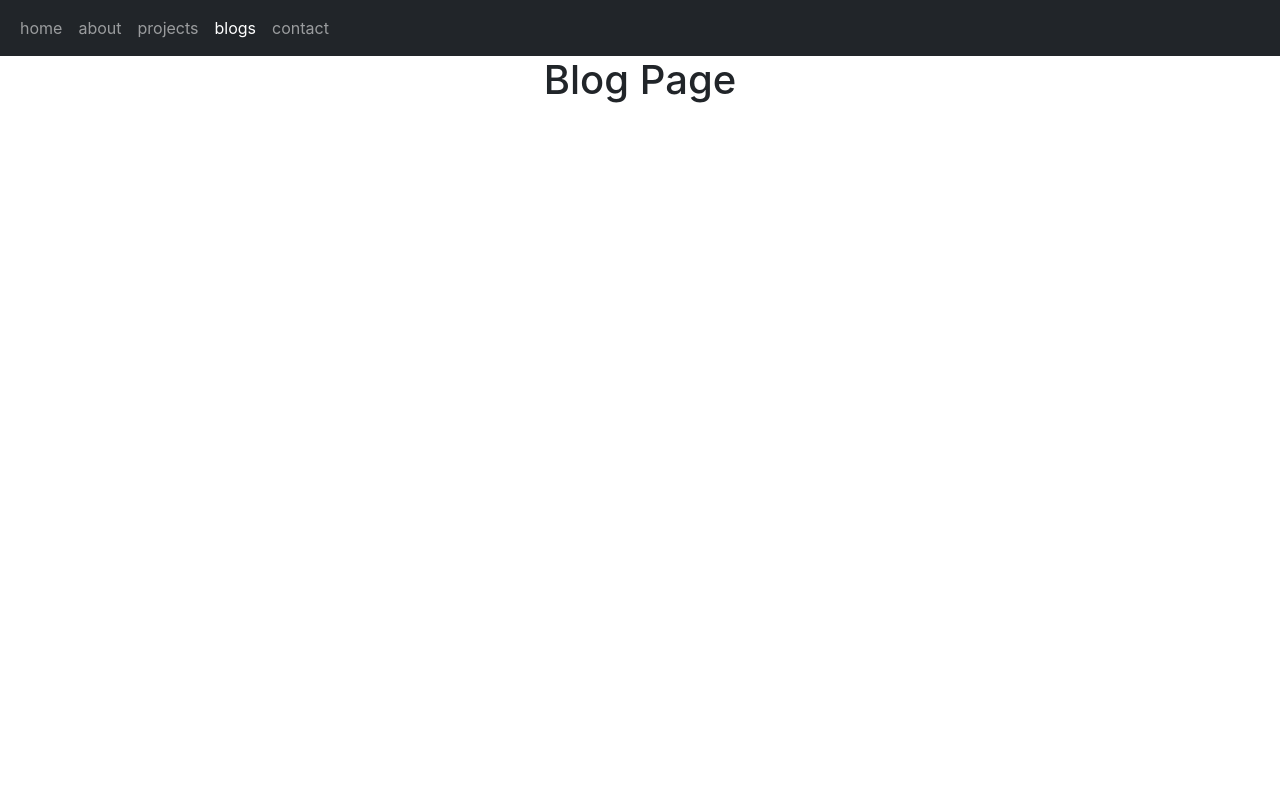
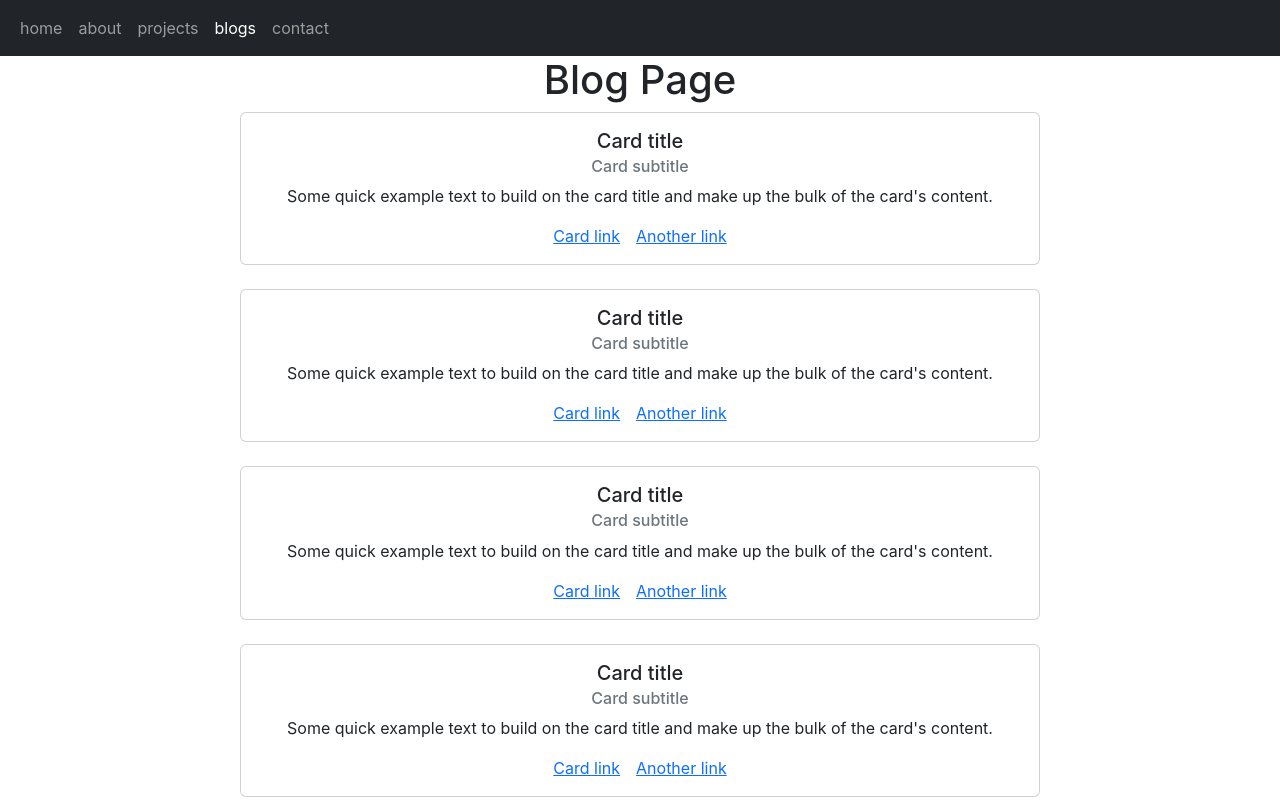
Before and after one commit to jmacapagal90/james_macapagal_portfolio, a React (Create React App) app in the folder james-macapagal-portfolio/: page /blogs in a window 1280 px wide. Built offline with nearby package versions, Linux system fonts and the light colour scheme.

Commit message:
added blog cards, added links to about and contact

```diff
--- a/james-macapagal-portfolio/src/components/About.js
+++ b/james-macapagal-portfolio/src/components/About.js
@@ -2,8 +2,25 @@
 
 function About(){
     return(
-        <div class="container-fluid">
+        <div class="container">
             <h1>About Me</h1>
+            <p>Hello! My name is James Macapagal, and I'm a Software Engineer based out of Chicago, IL.  I enjoy making weird, fun games. </p>
+                <h2>Find Me At:</h2>
+                <ul class="list-group">
+                    <li class="list-group-item">
+                            <a target="_blank" href="https://www.linkedin.com/in/jamesmacapagal/">LinkedIn</a>
+                    </li>
+                    <li class="list-group-item">
+                            <a target="_blank" href="https://github.com/jmacapagal90">Github</a>
+                            </li>
+                    <li class="list-group-item">
+                            <a target="_blank" href="https://dev.to/jmacapagal90">DEV Blog</a>
+                            </li>
+                    <li class="list-group-item">
+                            <a target="_blank" href="mailto:j.macapagal90@gmail.com">Email</a>
+                    </li>
+                </ul>
+            <img src="..." alt="mypic"/>
         </div>
     )
 }
--- a/james-macapagal-portfolio/src/components/Blogs.js
+++ b/james-macapagal-portfolio/src/components/Blogs.js
@@ -2,8 +2,58 @@
 
 function Blogs(){
     return(
-        <div class="container-fluid">
-            <h1>Blog Page</h1>
+        <div class="position-relative">
+                <div class="position-absolute top-0 start-50 translate-middle-x">
+                <div class="container-fluid">
+                    <h1>Blog Page</h1>
+                        <div class="row row-cols-1 row-cols-md-1 g-4">
+                            <div class="col">
+                                <div class="card" style={{width: '50rem'}}>
+                                    <div class="card-body">
+                                        <h5 class="card-title">Card title</h5>
+                                        <h6 class="card-subtitle mb-2 text-muted">Card subtitle</h6>
+                                        <p class="card-text">Some quick example text to build on the card title and make up the bulk of the card's content.</p>
+                                        <a href="#" class="card-link">Card link</a>
+                                        <a href="#" class="card-link">Another link</a>
+                                    </div>
+                                </div>
+                            </div>
+                            <div class="col">
+                                <div class="card" style={{width: '50rem'}}>
+                                    <div class="card-body">
+                                        <h5 class="card-title">Card title</h5>
+                                        <h6 class="card-subtitle mb-2 text-muted">Card subtitle</h6>
+                                        <p class="card-text">Some quick example text to build on the card title and make up the bulk of the card's content.</p>
+                                        <a href="#" class="card-link">Card link</a>
+                                        <a href="#" class="card-link">Another link</a>
+                                    </div>
+                                </div>
+                            </div>
+                            <div class="col">
+                                <div class="card" style={{width: '50rem'}}>
+                                    <div class="card-body">
+                                                <h5 class="card-title">Card title</h5>
+                                        <h6 class="card-subtitle mb-2 text-muted">Card subtitle</h6>
+                                        <p class="card-text">Some quick example text to build on the card title and make up the bulk of the card's content.</p>
+                                        <a href="#" class="card-link">Card link</a>
+                                        <a href="#" class="card-link">Another link</a>
+                                    </div>
+                                </div>
+                            </div>
+                            <div class="col">
+                                <div class="card" style={{width: '50rem'}}>
+                                    <div class="card-body">
+                                            <h5 class="card-title">Card title</h5>
+                                            <h6 class="card-subtitle mb-2 text-muted">Card subtitle</h6>
+                                            <p class="card-text">Some quick example text to build on the card title and make up the bulk of the card's content.</p>
+                                            <a href="#" class="card-link">Card link</a>
+                                            <a href="#" class="card-link">Another link</a>
+                                    </div>
+                                </div>
+                            </div>
+                        </div>
+                </div>
+            </div>
         </div>
     )
 }
--- a/james-macapagal-portfolio/src/components/ContactInfo.js
+++ b/james-macapagal-portfolio/src/components/ContactInfo.js
@@ -3,7 +3,21 @@
 function ContactInfo(){
     return(
         <div class="container-fluid">
-            <h1>Contact Info Page</h1>
+                <h2>Find Me At:</h2>
+                <ul class="list-group">
+                    <li class="list-group-item">
+                            <a target="_blank" href="https://www.linkedin.com/in/jamesmacapagal/">LinkedIn</a>
+                    </li>
+                    <li class="list-group-item">
+                            <a target="_blank" href="https://github.com/jmacapagal90">Github</a>
+                            </li>
+                    <li class="list-group-item">
+                            <a target="_blank" href="https://dev.to/jmacapagal90">DEV Blog</a>
+                            </li>
+                    <li class="list-group-item">
+                            <a target="_blank" href="mailto:j.macapagal90@gmail.com">Email</a>
+                    </li>
+                </ul>
         </div>
     )
 }
--- a/james-macapagal-portfolio/src/components/Navbar.js
+++ b/james-macapagal-portfolio/src/components/Navbar.js
@@ -6,6 +6,7 @@ function Navbar(){
 
 
     return(
+
         <nav class="navbar navbar-expand-lg navbar-dark bg-dark">
             <div class="container-fluid">
                 <button class="navbar-toggler" type="button" data-bs-toggle="collapse" data-bs-target="#navbarSupportedContent" aria-controls="navbarSupportedContent" aria-expanded="false" aria-label="Toggle navigation">
--- a/james-macapagal-portfolio/src/components/ProjectCarousel.js
+++ b/james-macapagal-portfolio/src/components/ProjectCarousel.js
@@ -1,7 +1,7 @@
 
 function ProjectCarousel(){
     return (
-        <div class="container-sm">
+        <div class="container">
         <div class="d-flex justify-content-center">
                 <div class="w-25">
                     <div id="carouselExampleIndicators" class="carousel slide" data-bs-ride="true">
@@ -20,7 +20,7 @@ function ProjectCarousel(){
                                     <h5>The Basement Game</h5>
                                     <p>Some representative placeholder content for the first slide.</p>
                                 </div>
-                                <img src="https://i.imgur.com/E4i2pz5.jpeg" class="d-block w-100" alt="..."/>
+                                <img src="https://i.imgur.com/sJyra3n.png" class="d-block w-100" alt="..."/>
 
                             </div>
 
--- a/james-macapagal-portfolio/src/components/Projects.js
+++ b/james-macapagal-portfolio/src/components/Projects.js
@@ -9,11 +9,12 @@ function Projects(){
                         <div class="row row-cols-1 row-cols-md-2 g-4">
                             <div class="col">
                                 <div class="card" style={{width: '18rem'}}>
-                                    <img src="https://i.imgur.com/E4i2pz5.jpeg" class="card-img-top" alt="..."/>
+                                    <img src="https://i.imgur.com/sJyra3n.png" class="card-img-top" alt="..."/>
                                     <div class="card-body">
                                         <h5 class="card-title">The Basement Game</h5>
                                         <p class="card-text">Some quick example text to build on the card title and make up the bulk of the card's content.</p>
-                                        <a href="#" class="btn btn-primary">Go somewhere</a>
+                                        <a href="#" class="btn btn-primary">Demo</a>
+                                        <a href="#" class="btn btn-secondary">Repo</a>
                                     </div>
                                 </div>
                             </div>
@@ -23,7 +24,8 @@ function Projects(){
                                     <div class="card-body">
                                         <h5 class="card-title">Beer Buddy</h5>
                                         <p class="card-text">Some quick example text to build on the card title and make up the bulk of the card's content.</p>
-                                        <a href="#" class="btn btn-primary">Go somewhere</a>
+                                        <a href="#" class="btn btn-primary">Demo</a>
+                                        <a href="#" class="btn btn-secondary">Repo</a>
                                     </div>
                                 </div>
                             </div>
@@ -33,7 +35,8 @@ function Projects(){
                                 <div class="card-body">
                                     <h5 class="card-title">GameSquad</h5>
                                     <p class="card-text">Some quick example text to build on the card title and make up the bulk of the card's content.</p>
-                                    <a href="#" class="btn btn-primary">Go somewhere</a>
+                                    <a href="#" class="btn btn-primary">Demo</a>
+                                        <a href="#" class="btn btn-secondary">Repo</a>
                                 </div>
                             </div>
                         </div>
@@ -43,7 +46,8 @@ function Projects(){
                                 <div class="card-body">
                                     <h5 class="card-title">Zoo Guide</h5>
                                     <p class="card-text">Some quick example text to build on the card title and make up the bulk of the card's content.</p>
-                                    <a href="#" class="btn btn-primary">Go somewhere</a>
+                                    <a href="#" class="btn btn-primary">Demo</a>
+                                        <a href="#" class="btn btn-secondary">Repo</a>
                                 </div>
                             </div>
                         </div>
```
